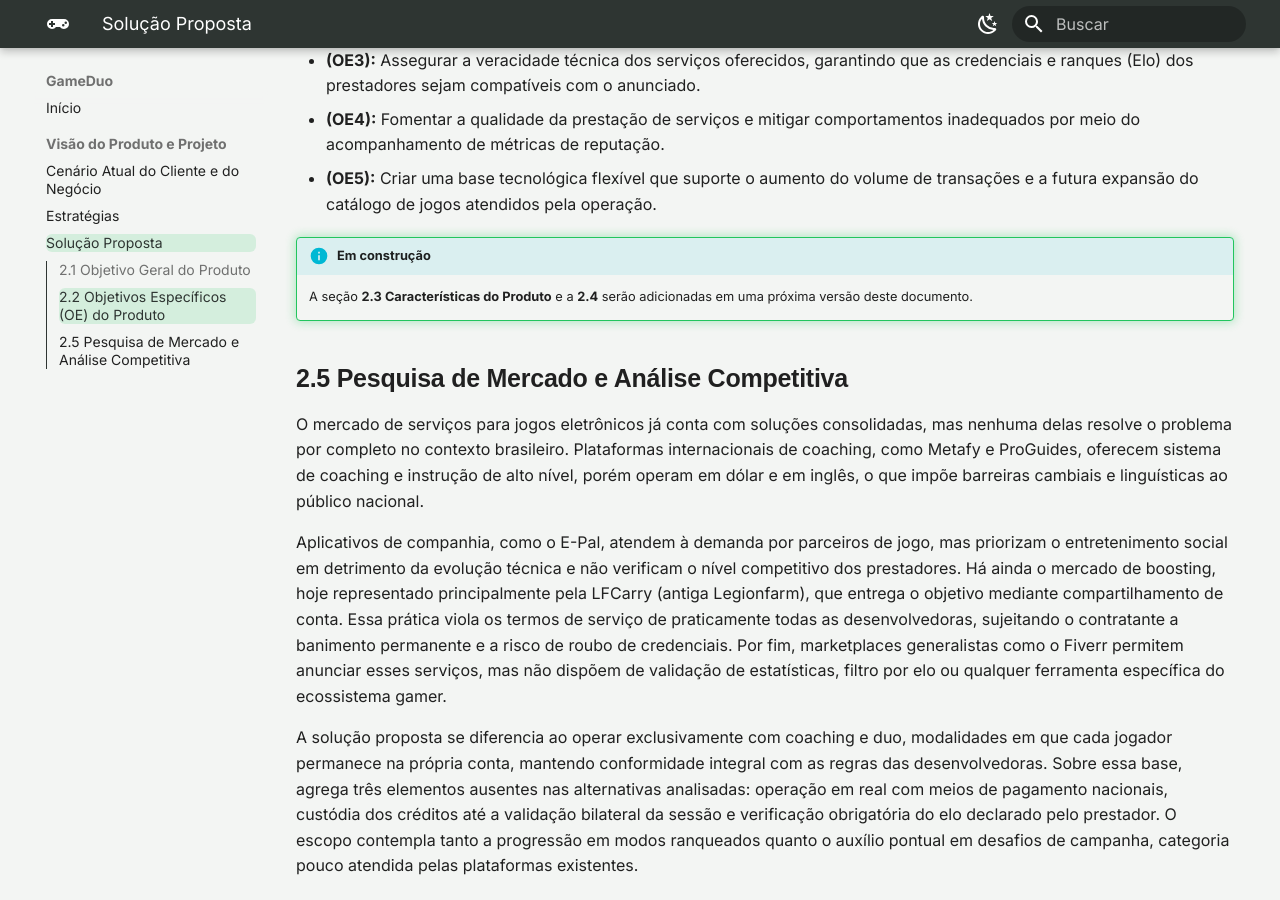
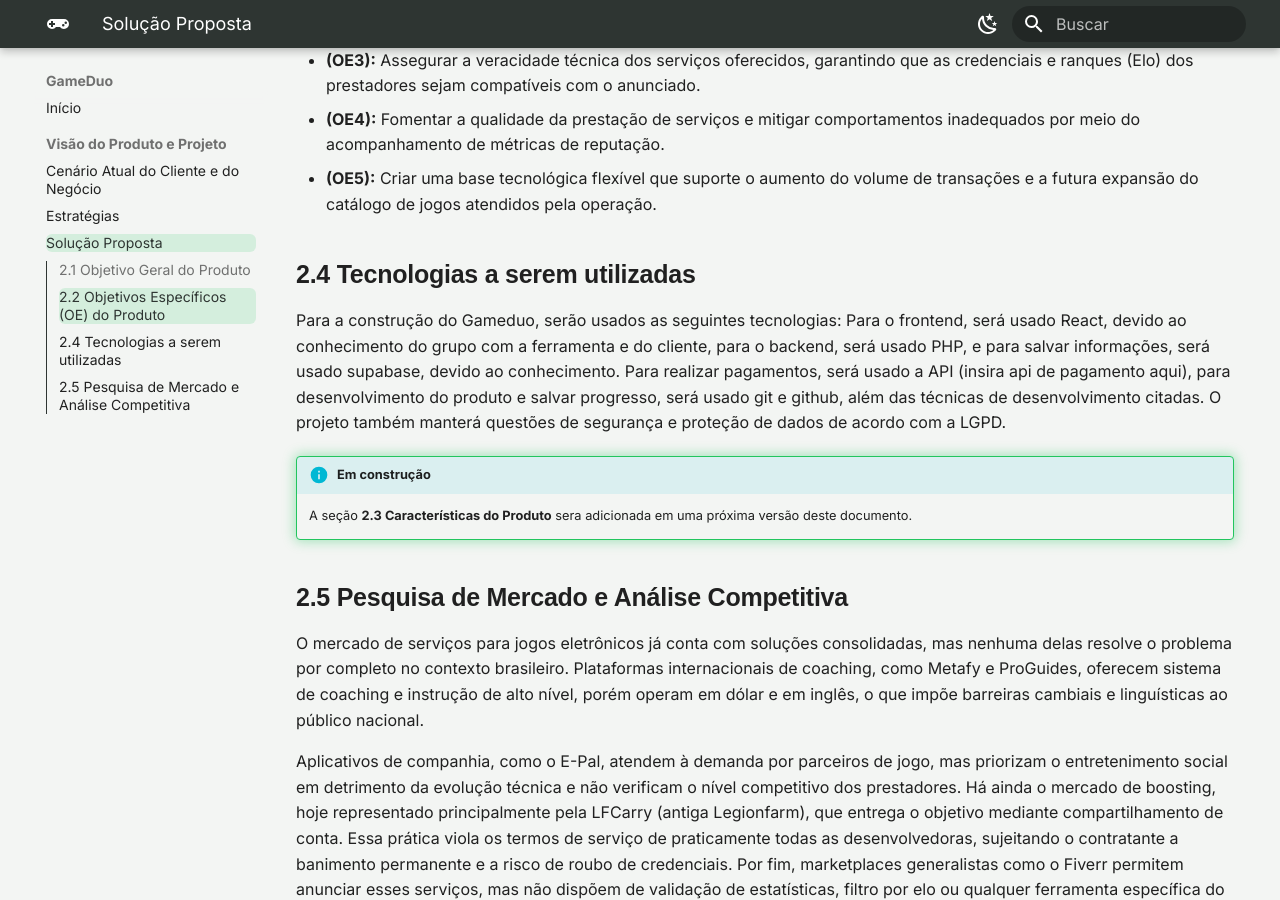
Before and after one commit to mdsreq-fga-unb/REQ-2026.2-T02-GameDuo, an MkDocs documentation site: the page built from docs/visao-produto/solucao-proposta.md, in a window 1280 px wide and 900 px high, scrolled down 538 px. Built offline with MkDocs 1.6.1 and Material for MkDocs 9.7.7, drawn with Linux system fonts in a browser that asks for light colours.

Commit message:
Colocado a 2.4

```diff
--- a/docs/visao-produto/solucao-proposta.md
+++ b/docs/visao-produto/solucao-proposta.md
@@ -12,8 +12,13 @@ O objetivo do produto é estruturar e expandir a comercialização segura de ser
 - **(OE4):** Fomentar a qualidade da prestação de serviços e mitigar comportamentos inadequados por meio do acompanhamento de métricas de reputação.
 - **(OE5):** Criar uma base tecnológica flexível que suporte o aumento do volume de transações e a futura expansão do catálogo de jogos atendidos pela operação.
 
+## 2.4 Tecnologias a serem utilizadas
+
+Para a construção do Gameduo, serão usados as seguintes tecnologias: Para o frontend, será usado React, devido ao conhecimento do grupo com a ferramenta e do cliente, para o backend, será usado PHP, e para salvar informações, será usado supabase, devido ao conhecimento.
+Para realizar pagamentos, será usado a API (insira api de pagamento aqui), para desenvolvimento do produto e salvar progresso, será usado git e github, além das técnicas de desenvolvimento citadas. O projeto também manterá questões de segurança e proteção de dados de acordo com a LGPD.
+
 !!! info "Em construção"
-    A seção **2.3 Características do Produto** e a **2.4** serão adicionadas em uma próxima versão deste documento.
+    A seção **2.3 Características do Produto** sera adicionada em uma próxima versão deste documento.
 
 ## 2.5 Pesquisa de Mercado e Análise Competitiva
 
```
